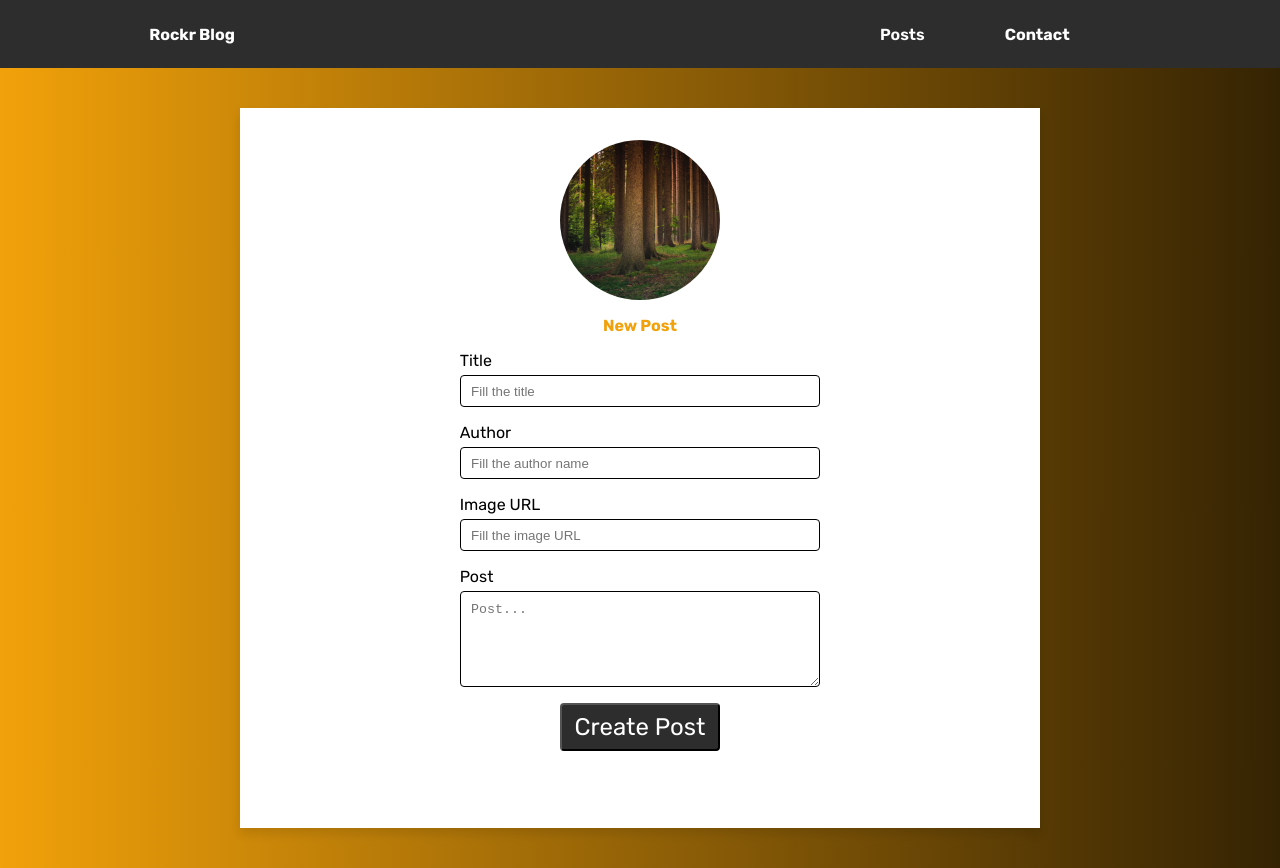
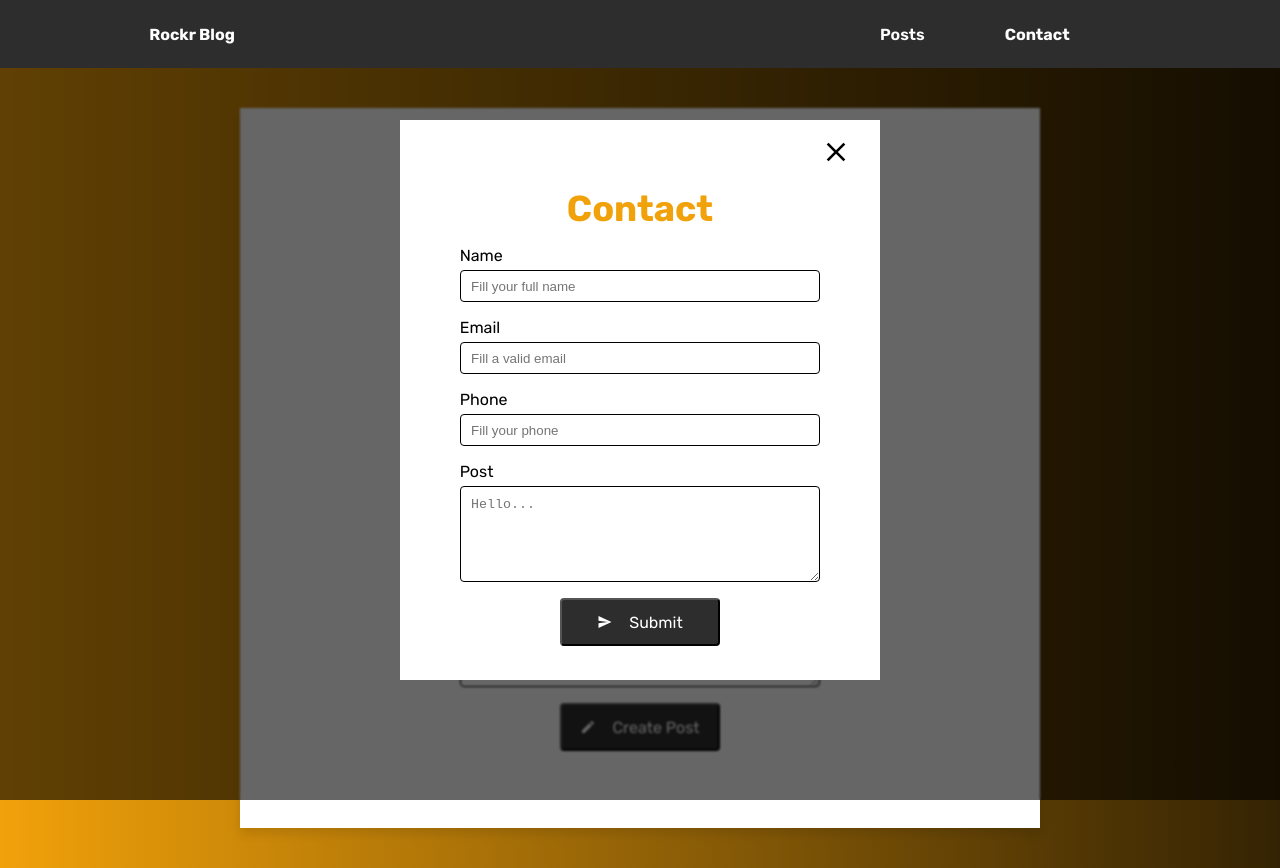
Before and after one commit to arthurvenicio/rockrblog, a React (Create React App) app: page /newpost in a window 1280 px wide. Both pictures are taken after a click on the button "Contact". Built offline with nearby package versions, Linux system fonts and the light colour scheme.

Commit message:
Finish Contact Modal

```diff
--- a/src/components/ContactModal/index.tsx
+++ b/src/components/ContactModal/index.tsx
@@ -1,14 +1,22 @@
 import React from "react";
 import { useModal } from "../../hooks/useModal";
+import { IoMdClose, IoMdSend } from "react-icons/io";
 import * as S from "./style";
 
 export const ContactModal = (): JSX.Element => {
-  const { isOpen } = useModal();
+  const { isOpen, toogleOpenModal } = useModal();
+  function onClickContact() {
+    toogleOpenModal();
+  }
   return (
     <>
       {isOpen ? (
         <S.Container>
           <S.Modal>
+            <S.ButtonExit onClick={() => onClickContact()}>
+              <IoMdClose size="2rem" />
+            </S.ButtonExit>
+
             <S.Title>Contact</S.Title>
             <S.Form>
               <S.Inputs>
@@ -27,7 +35,9 @@ export const ContactModal = (): JSX.Element => {
                 <p>Post</p>
                 <S.textArea placeholder="Hello..." />
               </S.TextArea>
-              <S.Button>Submit</S.Button>
+              <S.Button>
+                <IoMdSend size="1rem" /> Submit
+              </S.Button>
             </S.Form>
           </S.Modal>
         </S.Container>
--- a/src/components/ContactModal/style.ts
+++ b/src/components/ContactModal/style.ts
@@ -24,7 +24,7 @@ export const Modal = styled.div`
 `;
 
 export const Title = styled.p`
-  margin-top: 3rem;
+  margin-top: 1rem;
   font-family: Rubik, sans-serif;
   font-weight: 700;
   font-size: 36px;
@@ -91,8 +91,29 @@ export const Button = styled.button`
   background: #2d2d2d;
   border-radius: 0.25rem;
 
+  display: flex;
+  gap: 1rem;
+  justify-content: center;
+  align-items: center;
+
   color: #fff;
   font-family: Rubik, sans-serif;
   font-weight: 500;
-  font-size: 1.5rem;
+  font-size: 1rem;
+
+  &:hover {
+    cursor: pointer;
+  }
 `;
+
+export const ButtonExit = styled.button`
+  margin-top: 1rem;
+  margin-right: 1.758rem;
+  margin-left: auto;
+  background: transparent;
+  border: none;
+
+  &:hover {
+    cursor: pointer;
+  }
+`;
--- a/src/pages/Home/index.tsx
+++ b/src/pages/Home/index.tsx
@@ -1,14 +1,18 @@
 import React from "react";
+import { ContactModal } from "../../components/ContactModal";
 import { Header } from "../../components/Header";
 import * as S from "./style";
 
 export const Home = (): JSX.Element => {
   return (
+    <>
+      <ContactModal />
       <S.Wraper>
         <Header />
         <S.Container>
           <p>Teste</p>
         </S.Container>
       </S.Wraper>
+    </>
   );
 };
--- a/src/pages/NewPost/index.tsx
+++ b/src/pages/NewPost/index.tsx
@@ -1,10 +1,15 @@
 import React from "react";
 import { Header } from "../../components/Header";
+import { ContactModal } from "../../components/ContactModal";
 import img from "../../assets/img1.jpeg";
+import { IoMdCreate } from "react-icons/io";
+
 import * as S from "./style";
 
 export const NewPost = (): JSX.Element => {
   return (
+    <>
+      <ContactModal />
       <S.Wraper>
         <Header />
         <S.Container>
@@ -30,10 +35,13 @@ export const NewPost = (): JSX.Element => {
                 <p>Post</p>
                 <S.textArea placeholder="Post..." />
               </S.TextArea>
-            <S.Button> Create Post</S.Button>
+              <S.Button>
+                <IoMdCreate /> Create Post
+              </S.Button>
             </S.Form>
           </S.Box>
         </S.Container>
       </S.Wraper>
+    </>
   );
 };
--- a/src/pages/NewPost/style.ts
+++ b/src/pages/NewPost/style.ts
@@ -132,8 +132,17 @@ export const Button = styled.button`
   background: #2d2d2d;
   border-radius: 0.25rem;
 
+  display: flex;
+  gap: 1rem;
+  justify-content: center;
+  align-items: center;
+
   color: #fff;
   font-family: Rubik, sans-serif;
   font-weight: 500;
-  font-size: 1.5rem;
+  font-size: 1rem;
+
+  &:hover {
+    cursor: pointer;
+  }
 `;
```
Lines whose indentation alone changed are shown as unchanged.
